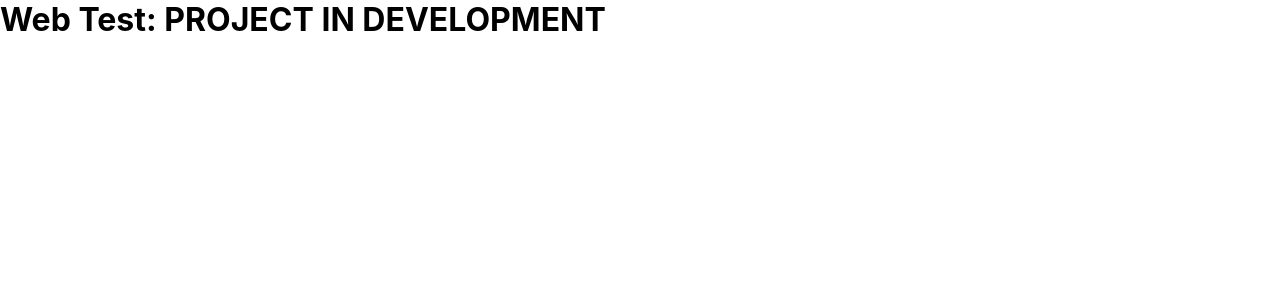
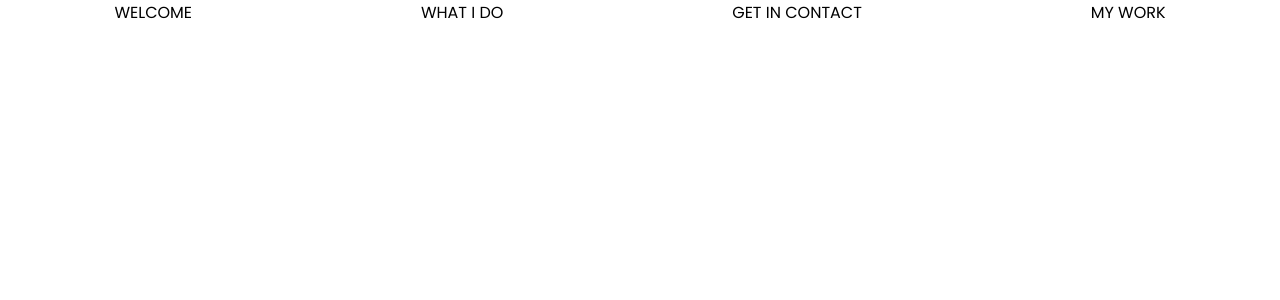
Before and after one commit to ByrdJayson/my-portfolio, a React (Create React App) app: page / in a window 1280 px wide. Shown: the top 300 px of the page. Built offline with nearby package versions, Linux system fonts and the light colour scheme; the HTML template or start-up script is replaced by a standard one.

Commit message:
Nav and NavLinks Built

```diff
--- a/public/index.html
+++ b/public/index.html
@@ -10,6 +10,9 @@
       content="Helping you reach your dreams"
     />
     <link rel="apple-touch-icon" href="%PUBLIC_URL%/android-chrome-192x192.png" />
+    <link rel="preconnect" href="https://fonts.googleapis.com">
+    <link rel="preconnect" href="https://fonts.gstatic.com" crossorigin>
+    <link href="https://fonts.googleapis.com/css2?family=Poppins:wght@100;400;700&display=swap" rel="stylesheet">
     <!--
       manifest.json provides metadata used when your web app is installed on a
       user's mobile device or desktop. See https://developers.google.com/web/fundamentals/web-app-manifest/
--- a/src/App.css
+++ b/src/App.css
@@ -41,4 +41,16 @@
   margin: 0;
   padding: 0;
   box-sizing: border-box;
+  font-family: 'Poppins', sans-serif;
 }
+
+.nav-links {
+  display: flex;
+  flex-direction: row;
+  justify-content: space-around;
+
+}
+
+li {
+  list-style-type: none;
+}
--- a/src/App.js
+++ b/src/App.js
@@ -1,12 +1,11 @@
-
 import './App.css';
-
+import Home from './components/Home';
+import Header from './components/Header';
 function App() {
   return (
     <div className="App">
-       <h1>Web Test:
-         PROJECT IN DEVELOPMENT
-       </h1>
+       <Header />
+       <Home />
     </div>
   );
 }
--- a/src/components/Header.js
+++ b/src/components/Header.js
@@ -2,9 +2,14 @@ import React from 'react'
 
 function Header() {
     return (
-        <div>
-
-        </div>
+        <nav>
+            <ul className='nav-links'>
+                <li>WELCOME</li>
+                <li>WHAT I DO</li>
+                <li>GET IN CONTACT</li>
+                <li>MY WORK</li>
+            </ul>
+        </nav>
     )
 }
 
--- a/src/components/Home.js
+++ b/src/components/Home.js
@@ -2,7 +2,7 @@ import React from 'react'
 
 function Home() {
     return (
-        <div>
+        <div className='home-card'>
 
         </div>
     )
--- a/src/index.css
+++ b/src/index.css
@@ -1,4 +1,4 @@
-body {
+/* body {
   margin: 0;
   font-family: -apple-system, BlinkMacSystemFont, 'Segoe UI', 'Roboto', 'Oxygen',
     'Ubuntu', 'Cantarell', 'Fira Sans', 'Droid Sans', 'Helvetica Neue',
@@ -10,4 +10,15 @@ body {
 code {
   font-family: source-code-pro, Menlo, Monaco, Consolas, 'Courier New',
     monospace;
+} */
+
+
+* {
+  box-sizing: border-box;
+  margin: 0;
+  padding: 0;
 }
+
+body {
+  font-family: 'Roboto';
+}
```
